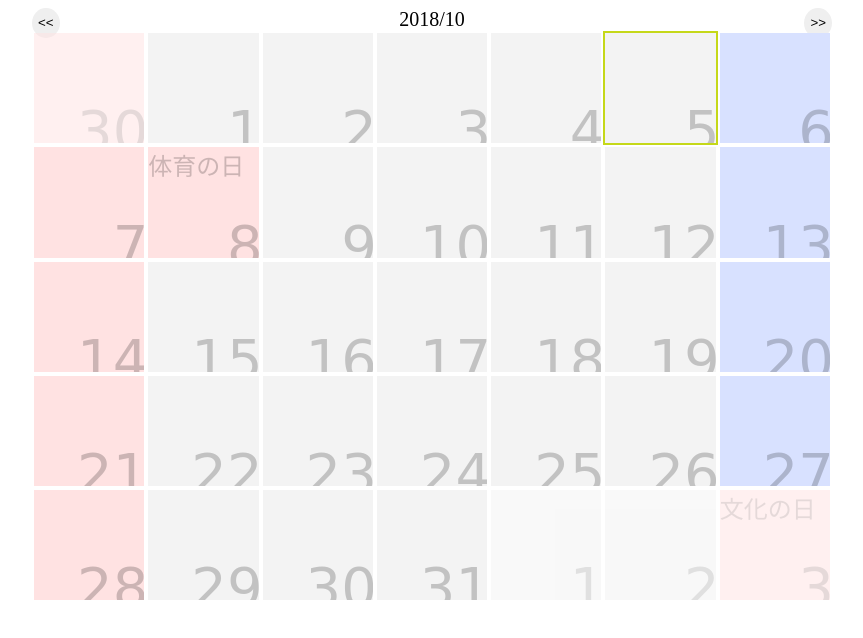
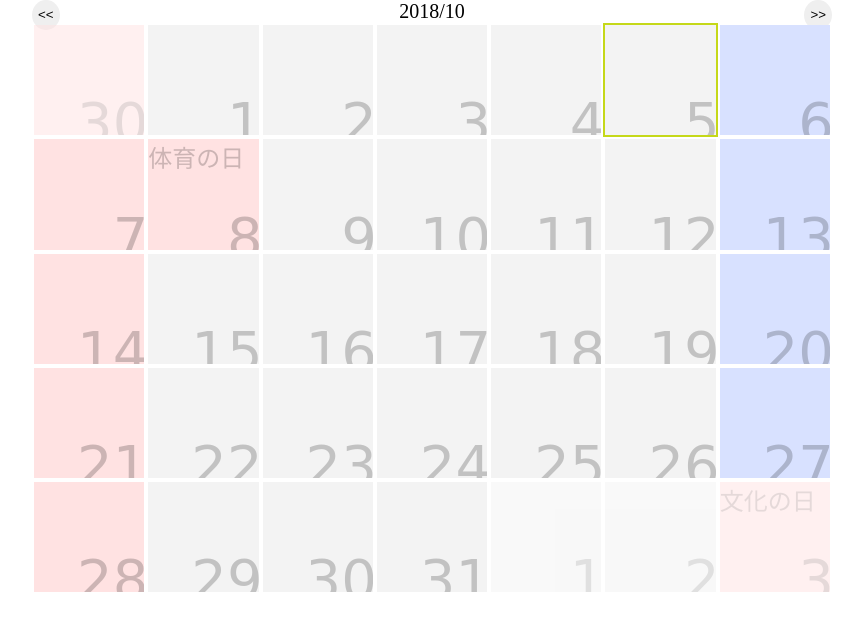
Before and after one commit to LapisTech/Calendar, a website: page docs/index.html in a window 1280 px wide. Shown: the whole page, without its empty margins (208-1071 px from the left). Drawn offline with Linux system fonts and the light colour scheme; a web font is replaced by a local one.

Commit message:
Fix style.

```diff
--- a/docs/index.html
+++ b/docs/index.html
@@ -155,6 +155,7 @@ function Render( year, month )
 document.addEventListener( 'DOMContentLoaded', Init );
 	</script>
 	<style type="text/css">
+body{ padding: 0; margin: 0; }
 #cal { margin: auto; width: 100vmin; height: 100vmin; padding: 0; }
 #cal > .header { width: 100%; text-align: center; position: relative; box-sizing: border-box; }
 #cal > .header.hasnoholiday:after { content: '※休日データなし'; display: inline; font-size: 0.5rem; }
```
